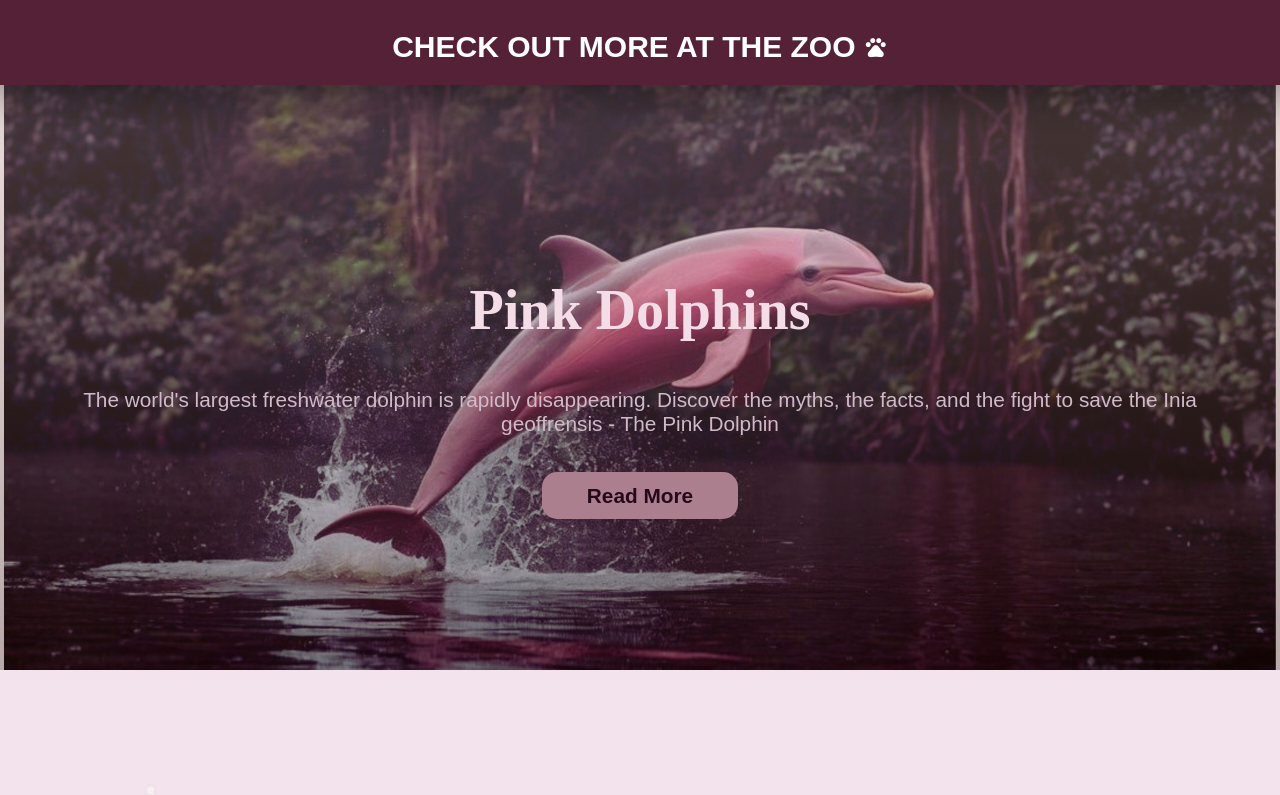
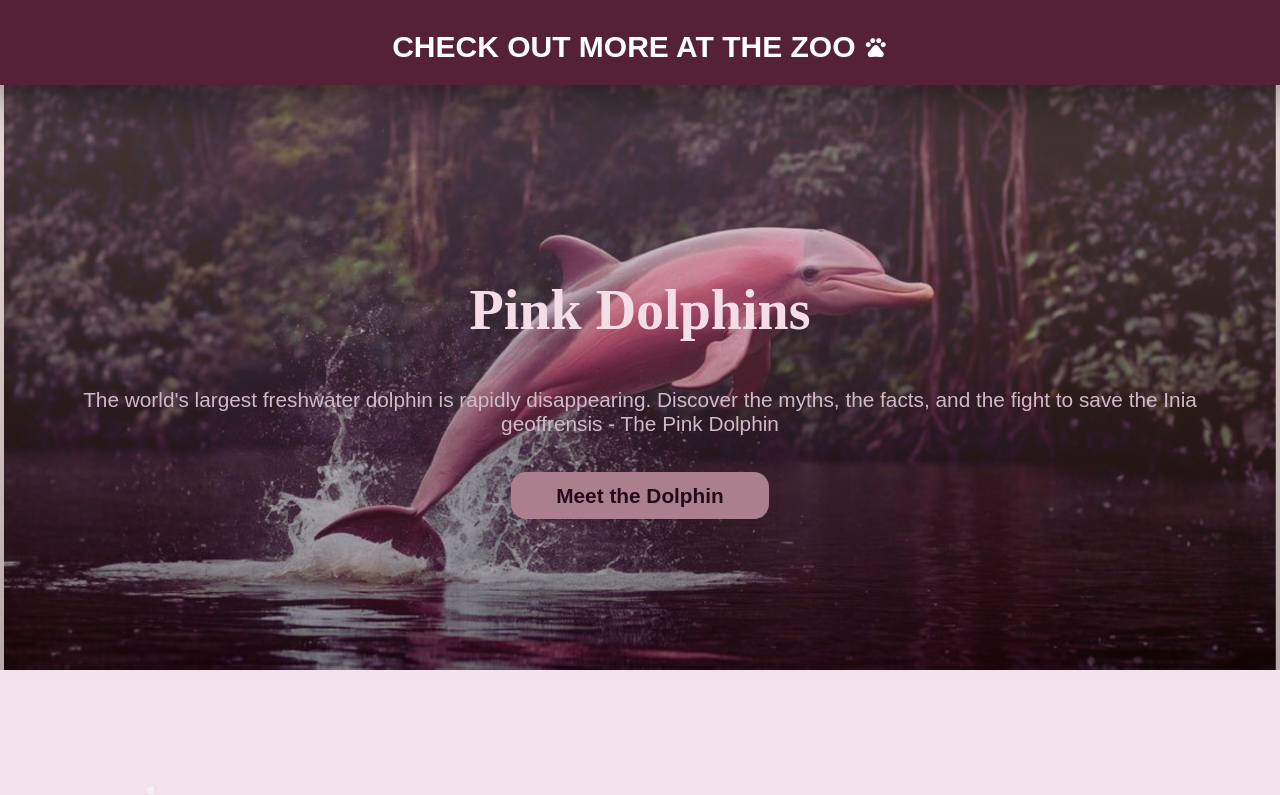
Before and after one commit to AliciaEA/pink-dolphin, a SvelteKit app: page / in a window 1280 px wide. Shown: the top 795 px of the page. Built offline with nearby package versions, Linux system fonts and the light colour scheme; a web font is replaced by a local one.

Commit message:
readme bros

```diff
--- a/src/routes/+page.svelte
+++ b/src/routes/+page.svelte
@@ -11,7 +11,7 @@
                 Discover the myths, the facts, and the fight to save the Inia
                 geoffrensis - The Pink Dolphin
             </p>
-            <a href="https/github.com/AliciaEA" class="btn">Read More</a>
+            <a href="./meetup" class="btn">Meet the Dolphin</a>
         </div>
     </section>
 
```
Also changed, not shown: 1 other file (tests, documents, lock files or other folders).
